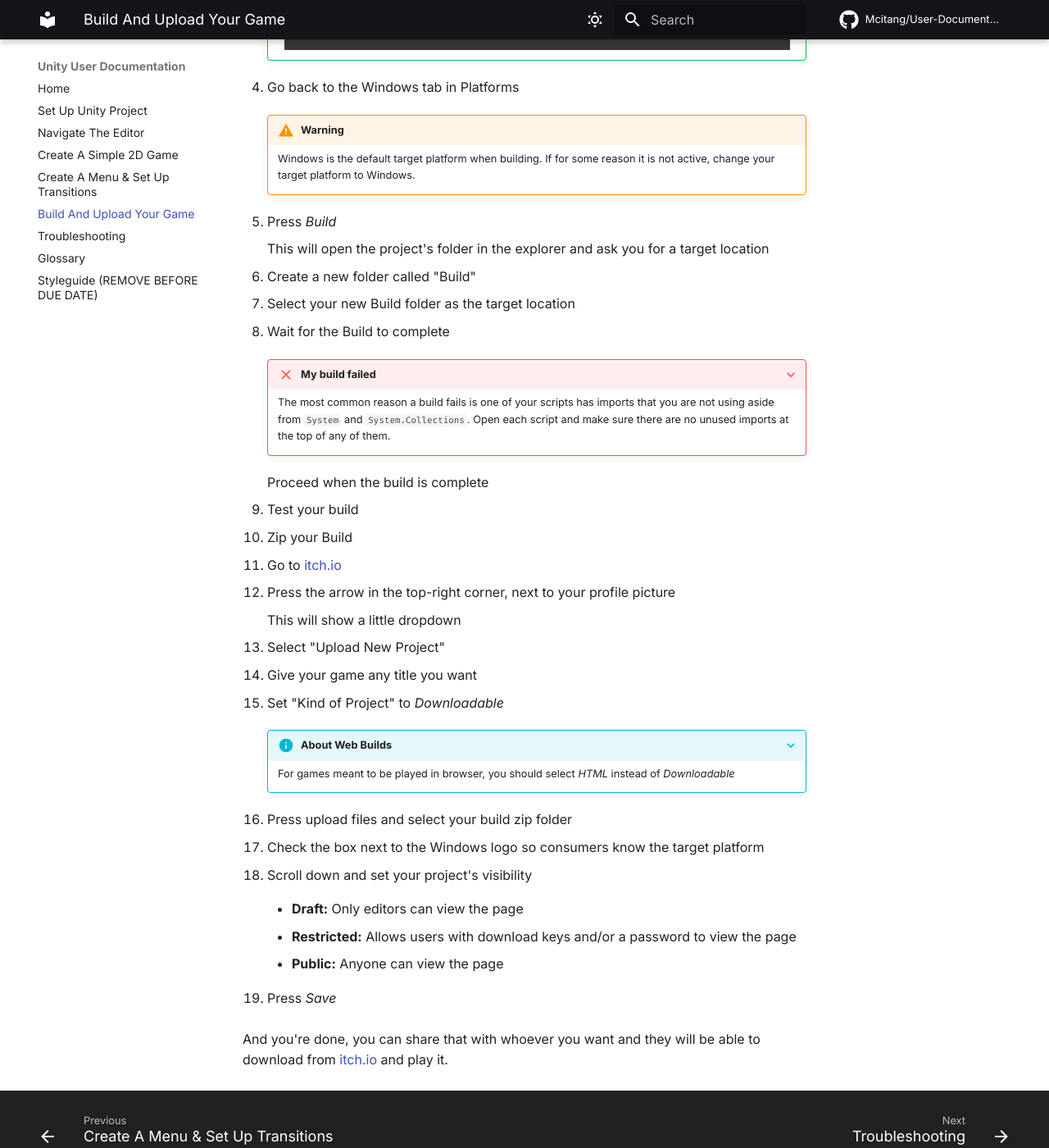
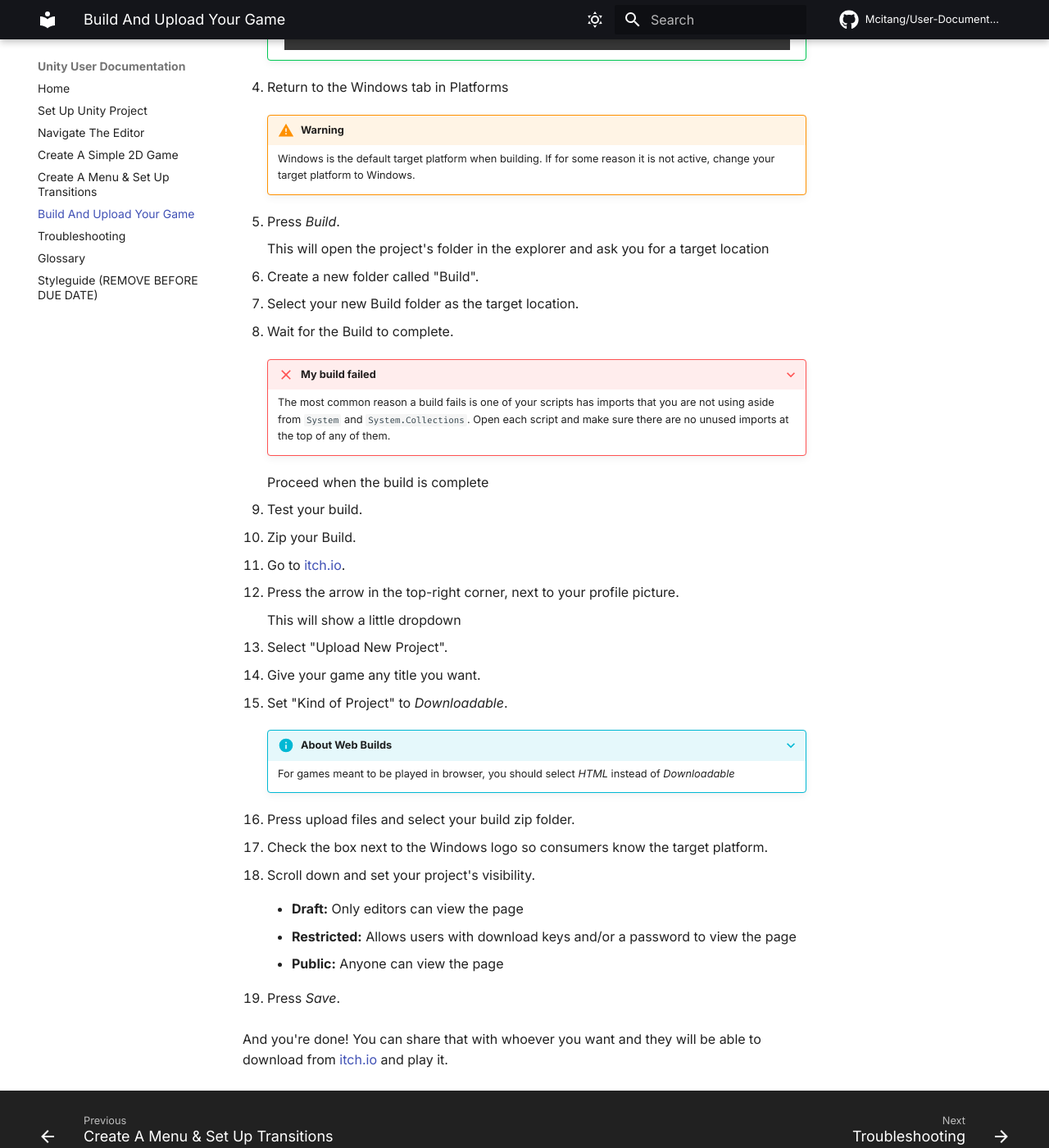
Before and after one commit to Mcitang/User-Documentation, an MkDocs documentation site: the page built from docs/build-game.md, in a window 1280 px wide and 1400 px high, scrolled down 672 px. Shown: the whole window at 82% size. Built offline with MkDocs 1.6.1 and Material for MkDocs 9.7.7, drawn with Linux system fonts in a browser that asks for light colours; comment, search, counter and statistics services are not loaded; some of the changed text lies outside the part shown.

Commit message:
Edit instructions

```diff
--- a/docs/build-game.md
+++ b/docs/build-game.md
@@ -1,12 +1,12 @@
 # Building and Uploading Your Game
 
-1. Open the Build menu
+1. Open the Build menu.
 
     > File > Build Profiles
 
-1. Open your Scene List
+1. Open your Scene List.
 
-1. Rearrange your scenes so the Main Menu is at the top
+1. Rearrange your scenes so the Main Menu is at the top.
 
     ???+ info
         We put the Main Menu at the top, because that is the scene Unity opens when the game is run.
@@ -14,50 +14,50 @@
     !!! success
         ![Scene List with Main Menu at the top][rearranged-scene-list]{ .center }
 
-1. Go back to the Windows tab in Platforms
+1. Return to the Windows tab in Platforms
 
     !!! warning
         Windows is the default target platform when building. If for some reason it is not active, change your target platform to Windows.
 
-1. Press _Build_
+1. Press _Build_.
 
     This will open the project's folder in the explorer and ask you for a target location
 
-1. Create a new folder called "Build"
+1. Create a new folder called "Build".
 
-1. Select your new Build folder as the target location
+1. Select your new Build folder as the target location.
 
-1. Wait for the Build to complete
+1. Wait for the Build to complete.
 
     ???+ failure "My build failed"
         The most common reason a build fails is one of your scripts has imports that you are not using aside from `System` and `System.Collections`. Open each script and make sure there are no unused imports at the top of any of them.
 
     Proceed when the build is complete
 
-1. Test your build
+1. Test your build.
 
-1. Zip your Build
+1. Zip your Build.
 
-1. Go to [itch.io][itch-url]
+1. Go to [itch.io][itch-url].
 
-1. Press the arrow in the top-right corner, next to your profile picture
+1. Press the arrow in the top-right corner, next to your profile picture.
 
     This will show a little dropdown
 
-1. Select "Upload New Project"
+1. Select "Upload New Project".
 
-1. Give your game any title you want
+1. Give your game any title you want.
 
-1. Set "Kind of Project" to _Downloadable_
+1. Set "Kind of Project" to _Downloadable_.
 
     ???+ info "About Web Builds"
         For games meant to be played in browser, you should select _HTML_ instead of _Downloadable_
 
-1. Press upload files and select your build zip folder
+1. Press upload files and select your build zip folder.
 
-1. Check the box next to the Windows logo so consumers know the target platform
+1. Check the box next to the Windows logo so consumers know the target platform.
 
-1. Scroll down and set your project's visibility
+1. Scroll down and set your project's visibility.
 
     - **Draft:**
     Only editors can view the page
@@ -68,11 +68,9 @@
     - **Public:**
     Anyone can view the page
 
-1. Press _Save_
+1. Press _Save_.
 
-And you're done, you can share that with whoever you want and they will be able to download from [itch.io][itch-url] and play it.
-
-
+And you're done! You can share that with whoever you want and they will be able to download from [itch.io][itch-url] and play it.
 
 <!-- Glossary -->
 
```
Also changed, not shown: docs/make-menus.md (+1 -1 lines).
